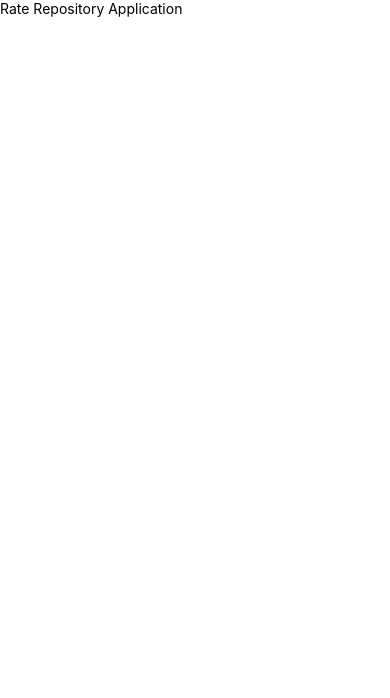
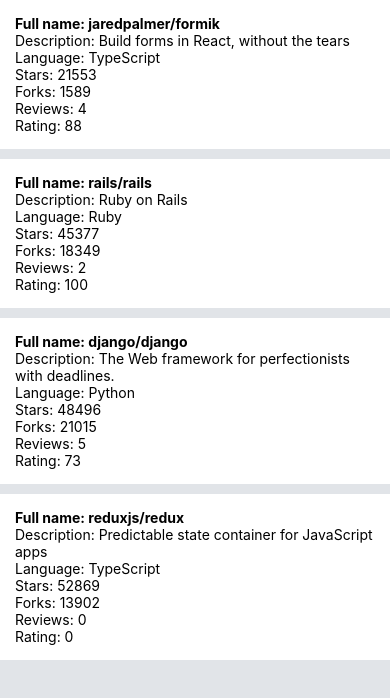
Before and after one commit to steveforde/fullstackopen-part10-reactnative, a React Native app: screen / in a window 390 px wide. Shown: the top 698 px of the page. Built offline with nearby package versions, Linux system fonts and the light colour scheme.

Commit message:
Implement initial FlatList repository list and item components

```diff
--- a/src/components/Main.jsx
+++ b/src/components/Main.jsx
@@ -1,17 +1,19 @@
 import Constants from "expo-constants";
-import { Text, StyleSheet, View } from "react-native";
+import { StyleSheet, View } from "react-native";
+import RepositoryList from "./RepositoryList";
 
 const styles = StyleSheet.create({
   container: {
     marginTop: Constants.statusBarHeight,
     flex: 1,
+    backgroundColor: "#e1e4e8", // Adds contrast behind white list cards
   },
 });
 
 const Main = () => {
   return (
     <View style={styles.container}>
-      <Text>Rate Repository Application</Text>
+      <RepositoryList />
     </View>
   );
 };
--- /dev/null
+++ b/src/components/RepositoryItem.jsx
@@ -0,0 +1,24 @@
+import { View, Text, StyleSheet } from "react-native";
+
+const styles = StyleSheet.create({
+  container: {
+    padding: 15,
+    backgroundColor: "#fff",
+  },
+});
+
+const RepositoryItem = ({ item }) => {
+  return (
+    <View style={styles.container}>
+      <Text style={{ fontWeight: "bold" }}>Full name: {item.fullName}</Text>
+      <Text>Description: {item.description}</Text>
+      <Text>Language: {item.language}</Text>
+      <Text>Stars: {item.stargazersCount}</Text>
+      <Text>Forks: {item.forksCount}</Text>
+      <Text>Reviews: {item.reviewCount}</Text>
+      <Text>Rating: {item.ratingAverage}</Text>
+    </View>
+  );
+};
+
+export default RepositoryItem;
--- /dev/null
+++ b/src/components/RepositoryList.jsx
@@ -0,0 +1,71 @@
+import { FlatList, View, StyleSheet } from "react-native";
+import RepositoryItem from "./RepositoryItem";
+
+const styles = StyleSheet.create({
+  separator: {
+    height: 10,
+    backgroundColor: "#e1e4e8",
+  },
+});
+
+const repositories = [
+  {
+    id: "jaredpalmer.formik",
+    fullName: "jaredpalmer/formik",
+    description: "Build forms in React, without the tears",
+    language: "TypeScript",
+    forksCount: 1589,
+    stargazersCount: 21553,
+    ratingAverage: 88,
+    reviewCount: 4,
+    ownerAvatarUrl: "https://avatars2.githubusercontent.com/u/4060187?v=4",
+  },
+  {
+    id: "rails.rails",
+    fullName: "rails/rails",
+    description: "Ruby on Rails",
+    language: "Ruby",
+    forksCount: 18349,
+    stargazersCount: 45377,
+    ratingAverage: 100,
+    reviewCount: 2,
+    ownerAvatarUrl: "https://avatars1.githubusercontent.com/u/4223?v=4",
+  },
+  {
+    id: "django.django",
+    fullName: "django/django",
+    description: "The Web framework for perfectionists with deadlines.",
+    language: "Python",
+    forksCount: 21015,
+    stargazersCount: 48496,
+    ratingAverage: 73,
+    reviewCount: 5,
+    ownerAvatarUrl: "https://avatars2.githubusercontent.com/u/27804?v=4",
+  },
+  {
+    id: "reduxjs.redux",
+    fullName: "reduxjs/redux",
+    description: "Predictable state container for JavaScript apps",
+    language: "TypeScript",
+    forksCount: 13902,
+    stargazersCount: 52869,
+    ratingAverage: 0,
+    reviewCount: 0,
+    ownerAvatarUrl: "https://avatars3.githubusercontent.com/u/13142323?v=4",
+  },
+];
+
+const ItemSeparator = () => <View style={styles.separator} />;
+
+const RepositoryList = () => {
+  return (
+    <FlatList
+      data={repositories}
+      ItemSeparatorComponent={ItemSeparator}
+      keyExtractor={(item) => item.id}
+      renderItem={({ item }) => <RepositoryItem item={item} />}
+    />
+  );
+};
+
+export default RepositoryList;
```
